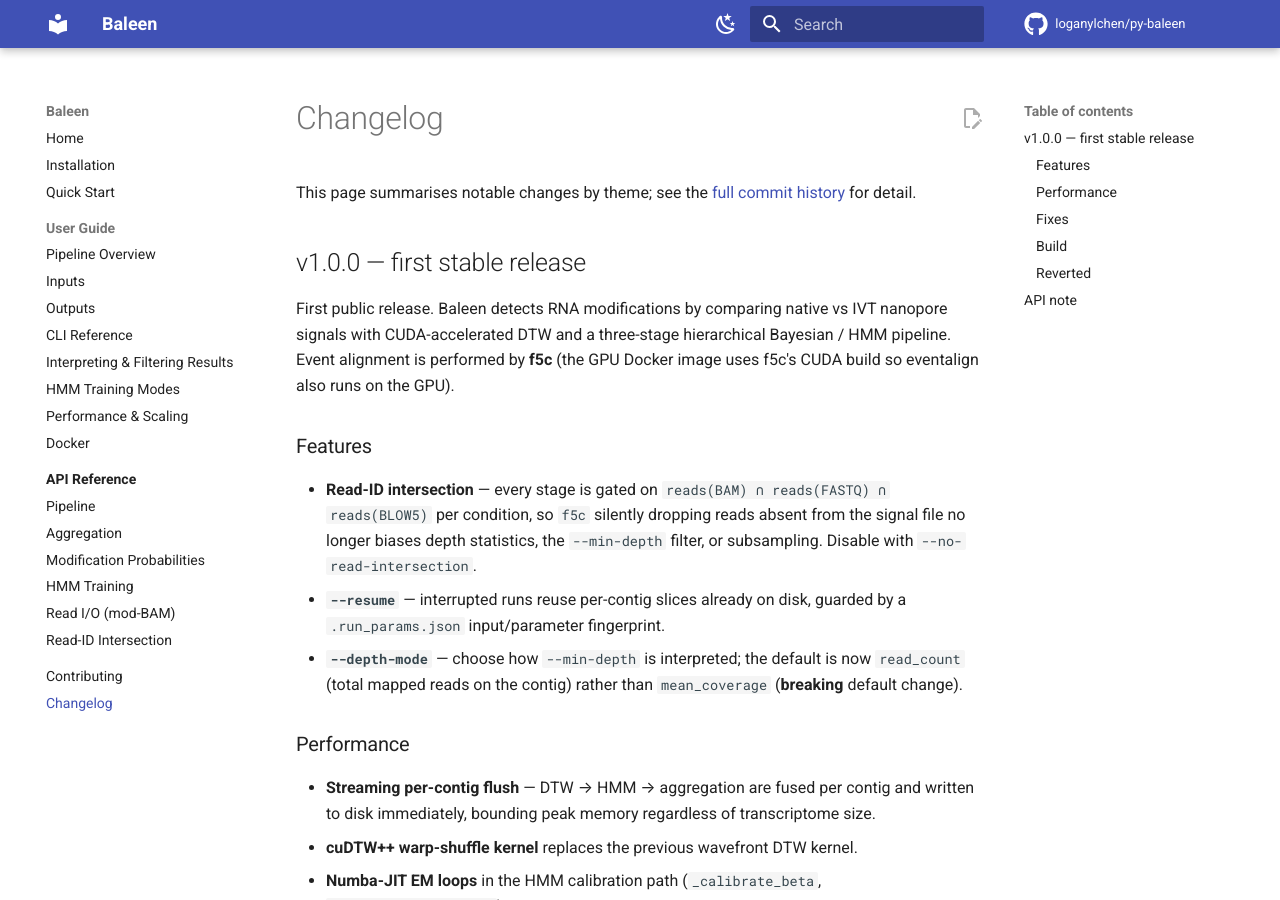
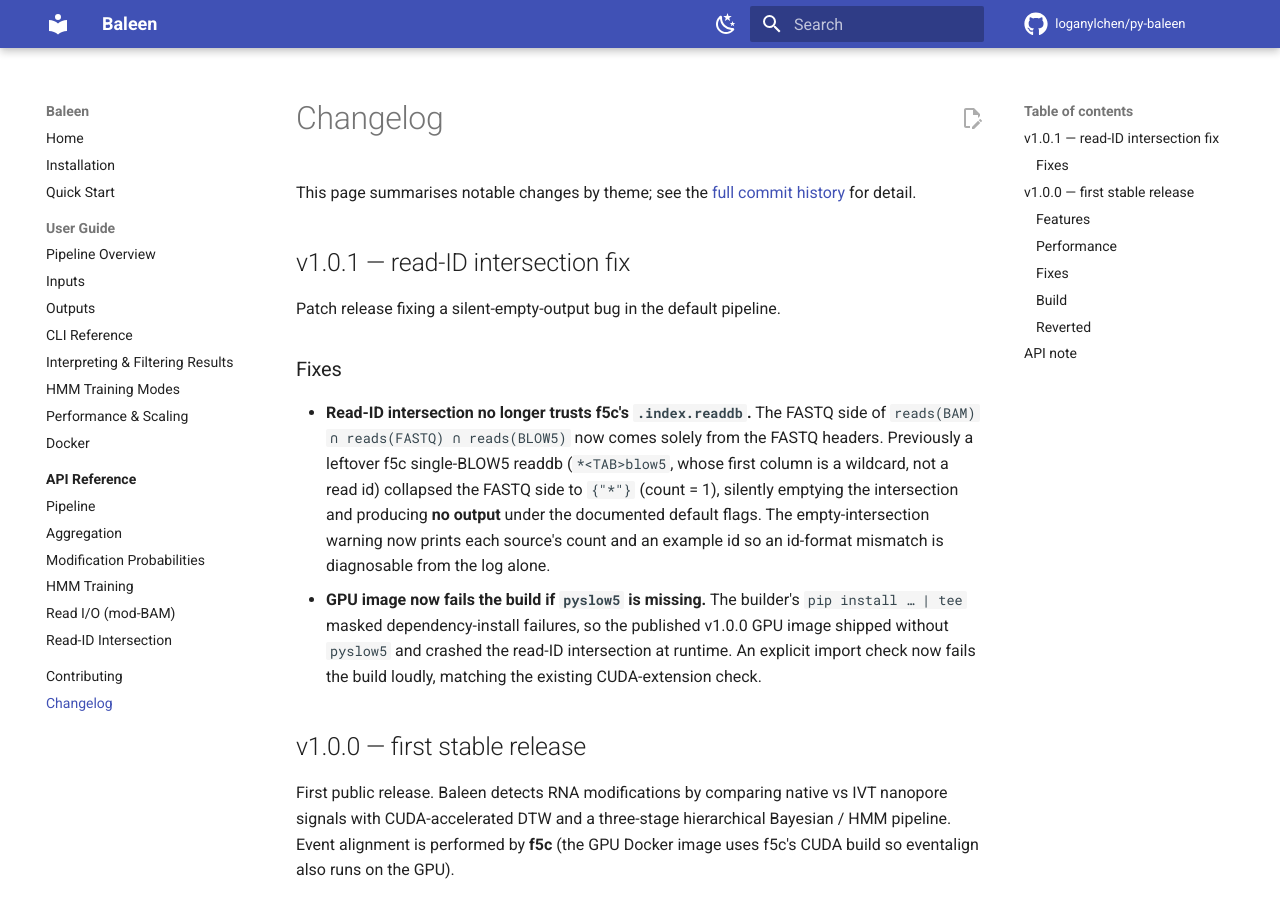
Before and after one commit to loganylchen/py-baleen, an MkDocs documentation site: the page built from docs/changelog.md, in a window 1280 px wide and 900 px high. Built offline with MkDocs 1.6.1 and Material for MkDocs 9.7.7, drawn with Linux system fonts in a browser that asks for light colours; comment, search, counter and statistics services are not loaded.

Commit message:
fix(read-ids): parse FASTQ directly, ignore f5c .index.readdb (v1.0.1)
The read-id intersection preferred a `<fastq>.index.readdb` over the FASTQ
when present. f5c's single-BLOW5 readdb form is `*<TAB>blow5_path` — the
first column is a wildcard, not a read id — so the FASTQ side collapsed to
{"*"} (count=1) and the BAM∩FASTQ∩BLOW5 intersection went empty, silently
producing no output under the documented default flags.

- Drop the readdb-preferring path: compute_condition_intersection now parses
  read ids straight from the FASTQ headers; remove read_ids_from_readdb,
  read_ids_from_fastq_with_readdb and _readdb_path_for.
- Improve the empty-intersection warning to print each source's count and an
  example id so an id-format mismatch is diagnosable from the log alone.
- Add a regression test that poisons the FASTQ with a `*<TAB>blow5` readdb and
  asserts the ids still come from the FASTQ.
- Dockerfile.gpu: fail the build if pyslow5 is not importable — the builder's
  `pip install ... | tee` masked dependency failures, so the v1.0.0 GPU image
  shipped without pyslow5 and crashed the intersection at runtime.
- Refresh docs (api/read_ids, guide/inputs, changelog) and ignore local .omc/.

Bump version 1.0.0 -> 1.0.1.

```diff
--- a/docs/changelog.md
+++ b/docs/changelog.md
@@ -3,6 +3,26 @@
 This page summarises notable changes by theme; see the
 [full commit history](https://github.com/loganylchen/py-baleen/commits/main) for
 detail.
+
+## v1.0.1 — read-ID intersection fix
+
+Patch release fixing a silent-empty-output bug in the default pipeline.
+
+### Fixes
+
+- **Read-ID intersection no longer trusts f5c's `.index.readdb`.** The FASTQ
+  side of `reads(BAM) ∩ reads(FASTQ) ∩ reads(BLOW5)` now comes solely from the
+  FASTQ headers. Previously a leftover f5c single-BLOW5 readdb (`*<TAB>blow5`,
+  whose first column is a wildcard, not a read id) collapsed the FASTQ side to
+  `{"*"}` (count = 1), silently emptying the intersection and producing **no
+  output** under the documented default flags. The empty-intersection warning
+  now prints each source's count and an example id so an id-format mismatch is
+  diagnosable from the log alone.
+- **GPU image now fails the build if `pyslow5` is missing.** The builder's
+  `pip install … | tee` masked dependency-install failures, so the published
+  v1.0.0 GPU image shipped without `pyslow5` and crashed the read-ID
+  intersection at runtime. An explicit import check now fails the build loudly,
+  matching the existing CUDA-extension check.
 
 ## v1.0.0 — first stable release
 
--- a/pyproject.toml
+++ b/pyproject.toml
@@ -4,7 +4,7 @@ build-backend = "setuptools.build_meta"
 
 [project]
 name = "baleen"
-version = "1.0.0"
+version = "1.0.1"
 description = "Hierarchical Bayesian framework for RNA modification detection from nanopore direct RNA sequencing"
 requires-python = ">=3.9"
 license = {file = "LICENSE"}
--- a/setup.py
+++ b/setup.py
@@ -306,7 +306,7 @@ def _make_cuda_extension():
 
 setup(
     name="baleen",
-    version="1.0.0",
+    version="1.0.1",
     description="CUDA-accelerated DTW and nanopore signal analysis pipeline",
     author="Logan",
     python_requires=">=3.9",
```
Also changed, not shown: docs/api/read_ids.md (+0 -4 lines), docs/guide/inputs.md (+6 -4 lines), 4 other files.
